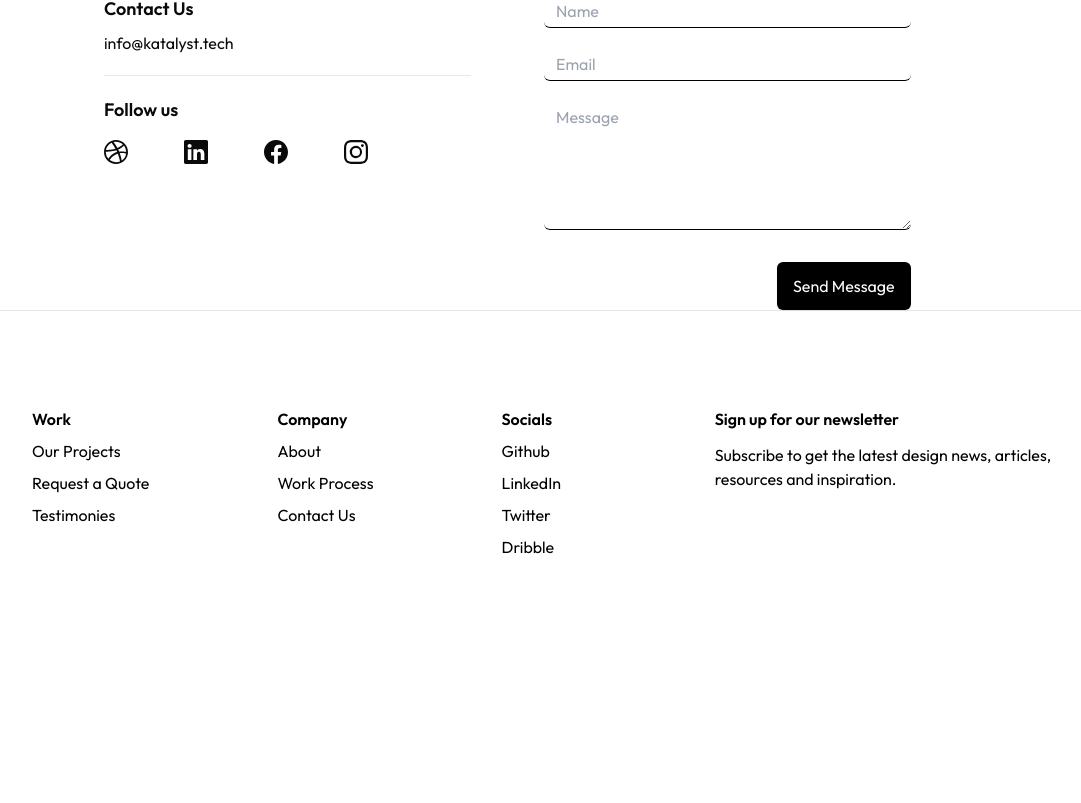
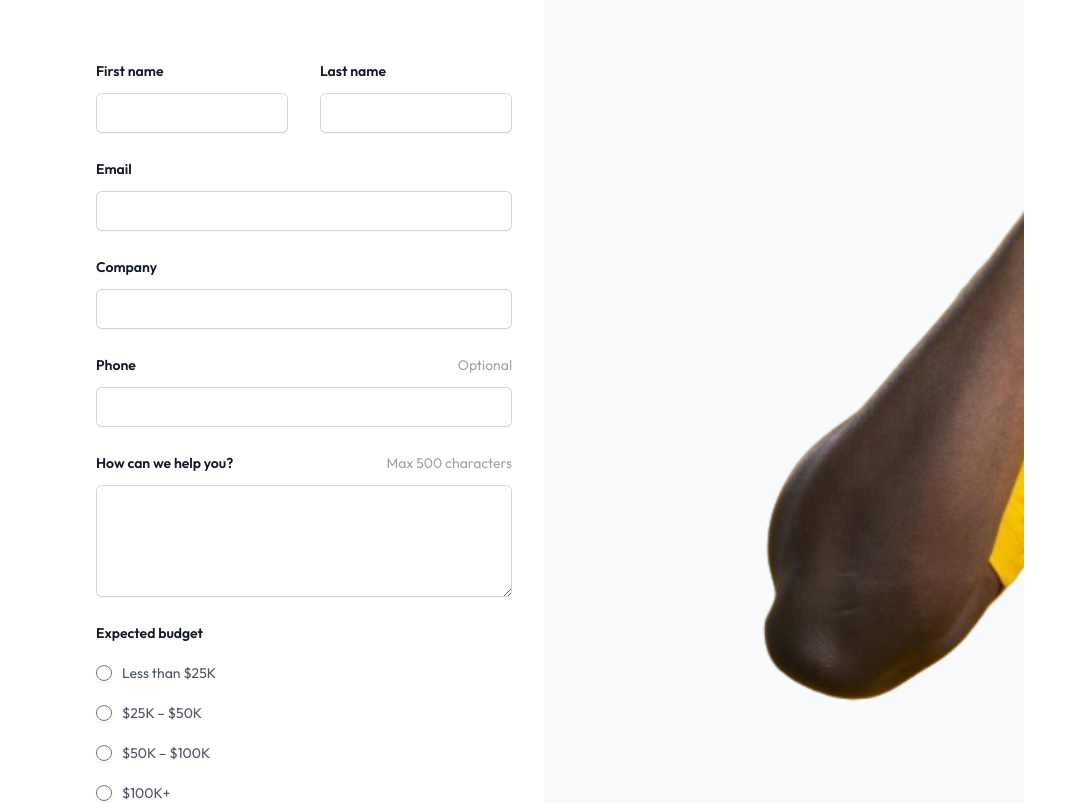
Before and after one commit to Katalyst33/landing, a Next.js app: page /contact in a window 1280 px wide. Shown: the part 418-1221 px from the top of the page, without its empty margins (96-1177 px from the left). Before the commit the page ends 1073 px from the top, so only its background shows below. Built offline with nearby package versions, Linux system fonts and the light colour scheme.

Commit message:
contact page
added images

```diff
--- a/app/contact/page.jsx
+++ b/app/contact/page.jsx
@@ -4,66 +4,210 @@ import {
   BsInstagram,
   BsLinkedin,
 } from 'react-icons/bs';
+import Image from 'next/image';
 
 export default function about() {
   return (
     <main>
-      <section className=" container mx-auto">
-        <div className="lg:w-3/6">
-          <p className="mb-2">Contact us</p>
-          <p className="text-4xl font-semibold">Let’s Build Something</p>
-          <p className="mt-3 text-lg text-gray-700">
-            Don’t be shy, say hello! Ready to change the world with your project
-            or have questions
-          </p>
+      <div className="relative bg-white">
+        <div className="lg:absolute lg:inset-0 lg:left-1/2">
+          <Image
+            width={5000}
+            priority={true}
+            height={5000}
+            src="/image/contact/contact.png"
+            alt=""
+            className="h-64 w-full bg-gray-50 object-cover sm:h-80 lg:absolute lg:h-full"
+          />
         </div>
-      </section>
-
-      <section className="mt-40 mx-auto w-11/12 lg:flex justify-between">
-        <div className="lg:w-5/12">
-          <div className="mb-5">
-            <p className="mb-2 text-lg font-semibold">Contact Us</p>
-            <div className="flex justify-between">
-              <p>info@katalyst.tech</p>
-            </div>
-          </div>
-
-          <hr className="" />
-
-          <div className="mt-5">
-            <p className="mb-4 text-lg font-semibold">Follow us</p>
-            <div className="flex gap-14 text-2xl">
-              <BsDribbble />
-              <BsLinkedin />
-              <BsFacebook />
-              <BsInstagram />
+        <div className="pb-24 pt-16 sm:pb-32 sm:pt-24 lg:mx-auto lg:grid lg:max-w-7xl lg:grid-cols-2 lg:pt-32">
+          <div className="px-6 lg:px-8">
+            <div className="mx-auto max-w-xl lg:mx-0 lg:max-w-lg">
+              <h2 className="text-3xl font-bold tracking-tight text-gray-900">
+                Let's work together
+              </h2>
+              <p className="mt-2 text-lg leading-8 text-gray-600">
+                Have a question about our services or need assistance with your
+                project? Don't hesitate to reach out to us! Our team of
+                experienced professionals is here to help you.
+              </p>
+              <form action="#" method="POST" className="mt-16">
+                <div className="grid grid-cols-1 gap-x-8 gap-y-6 sm:grid-cols-2">
+                  <div>
+                    <label
+                      htmlFor="first-name"
+                      className="block text-sm font-semibold leading-6 text-gray-900"
+                    >
+                      First name
+                    </label>
+                    <div className="mt-2.5">
+                      <input
+                        type="text"
+                        name="first-name"
+                        id="first-name"
+                        autoComplete="given-name"
+                        className="block w-full rounded-md border-0 px-3.5 py-2 text-gray-900 shadow-sm ring-1 ring-inset ring-gray-300 placeholder:text-gray-400 focus:ring-2 focus:ring-inset focus:ring-indigo-600 sm:text-sm sm:leading-6"
+                      />
+                    </div>
+                  </div>
+                  <div>
+                    <label
+                      htmlFor="last-name"
+                      className="block text-sm font-semibold leading-6 text-gray-900"
+                    >
+                      Last name
+                    </label>
+                    <div className="mt-2.5">
+                      <input
+                        type="text"
+                        name="last-name"
+                        id="last-name"
+                        autoComplete="family-name"
+                        className="block w-full rounded-md border-0 px-3.5 py-2 text-gray-900 shadow-sm ring-1 ring-inset ring-gray-300 placeholder:text-gray-400 focus:ring-2 focus:ring-inset focus:ring-indigo-600 sm:text-sm sm:leading-6"
+                      />
+                    </div>
+                  </div>
+                  <div className="sm:col-span-2">
+                    <label
+                      htmlFor="email"
+                      className="block text-sm font-semibold leading-6 text-gray-900"
+                    >
+                      Email
+                    </label>
+                    <div className="mt-2.5">
+                      <input
+                        id="email"
+                        name="email"
+                        type="email"
+                        autoComplete="email"
+                        className="block w-full rounded-md border-0 px-3.5 py-2 text-gray-900 shadow-sm ring-1 ring-inset ring-gray-300 placeholder:text-gray-400 focus:ring-2 focus:ring-inset focus:ring-indigo-600 sm:text-sm sm:leading-6"
+                      />
+                    </div>
+                  </div>
+                  <div className="sm:col-span-2">
+                    <label
+                      htmlFor="company"
+                      className="block text-sm font-semibold leading-6 text-gray-900"
+                    >
+                      Company
+                    </label>
+                    <div className="mt-2.5">
+                      <input
+                        type="text"
+                        name="company"
+                        id="company"
+                        autoComplete="organization"
+                        className="block w-full rounded-md border-0 px-3.5 py-2 text-gray-900 shadow-sm ring-1 ring-inset ring-gray-300 placeholder:text-gray-400 focus:ring-2 focus:ring-inset focus:ring-indigo-600 sm:text-sm sm:leading-6"
+                      />
+                    </div>
+                  </div>
+                  <div className="sm:col-span-2">
+                    <div className="flex justify-between text-sm leading-6">
+                      <label
+                        htmlFor="phone"
+                        className="block font-semibold text-gray-900"
+                      >
+                        Phone
+                      </label>
+                      <p id="phone-description" className="text-gray-400">
+                        Optional
+                      </p>
+                    </div>
+                    <div className="mt-2.5">
+                      <input
+                        type="tel"
+                        name="phone"
+                        id="phone"
+                        autoComplete="tel"
+                        aria-describedby="phone-description"
+                        className="block w-full rounded-md border-0 px-3.5 py-2 text-gray-900 shadow-sm ring-1 ring-inset ring-gray-300 placeholder:text-gray-400 focus:ring-2 focus:ring-inset focus:ring-indigo-600 sm:text-sm sm:leading-6"
+                      />
+                    </div>
+                  </div>
+                  <div className="sm:col-span-2">
+                    <div className="flex justify-between text-sm leading-6">
+                      <label
+                        htmlFor="message"
+                        className="block text-sm font-semibold leading-6 text-gray-900"
+                      >
+                        How can we help you?
+                      </label>
+                      <p id="message-description" className="text-gray-400">
+                        Max 500 characters
+                      </p>
+                    </div>
+                    <div className="mt-2.5">
+                      <textarea
+                        id="message"
+                        name="message"
+                        rows={4}
+                        aria-describedby="message-description"
+                        className="block w-full rounded-md border-0 px-3.5 py-2 text-gray-900 shadow-sm ring-1 ring-inset ring-gray-300 placeholder:text-gray-400 focus:ring-2 focus:ring-inset focus:ring-indigo-600 sm:text-sm sm:leading-6"
+                        defaultValue={''}
+                      />
+                    </div>
+                  </div>
+                  <fieldset className="sm:col-span-2">
+                    <legend className="block text-sm font-semibold leading-6 text-gray-900">
+                      Expected budget
+                    </legend>
+                    <div className="mt-4 space-y-4 text-sm leading-6 text-gray-600">
+                      <div className="flex gap-x-2.5">
+                        <input
+                          id="budget-under-25k"
+                          name="budget"
+                          defaultValue="under_25k"
+                          type="radio"
+                          className="mt-1 h-4 w-4 border-gray-300 text-indigo-600 shadow-sm focus:ring-indigo-600"
+                        />
+                        <label htmlFor="budget-under-25k">Less than $25K</label>
+                      </div>
+                      <div className="flex gap-x-2.5">
+                        <input
+                          id="budget-25k-50k"
+                          name="budget"
+                          defaultValue="25k-50k"
+                          type="radio"
+                          className="mt-1 h-4 w-4 border-gray-300 text-indigo-600 shadow-sm focus:ring-indigo-600"
+                        />
+                        <label htmlFor="budget-25k-50k">$25K – $50K</label>
+                      </div>
+                      <div className="flex gap-x-2.5">
+                        <input
+                          id="budget-50k-100k"
+                          name="budget"
+                          defaultValue="50k-100k"
+                          type="radio"
+                          className="mt-1 h-4 w-4 border-gray-300 text-indigo-600 shadow-sm focus:ring-indigo-600"
+                        />
+                        <label htmlFor="budget-50k-100k">$50K – $100K</label>
+                      </div>
+                      <div className="flex gap-x-2.5">
+                        <input
+                          id="budget-over-100k"
+                          name="budget"
+                          defaultValue="over_100k"
+                          type="radio"
+                          className="mt-1 h-4 w-4 border-gray-300 text-indigo-600 shadow-sm focus:ring-indigo-600"
+                        />
+                        <label htmlFor="budget-over-100k">$100K+</label>
+                      </div>
+                    </div>
+                  </fieldset>
+                </div>
+                <div className="mt-10 flex justify-end border-t border-gray-900/10 pt-8">
+                  <button
+                    type="submit"
+                    className="rounded-md bg-indigo-600 px-3.5 py-2.5 text-center text-sm font-semibold text-white shadow-sm hover:bg-indigo-500 focus-visible:outline focus-visible:outline-2 focus-visible:outline-offset-2 focus-visible:outline-indigo-600"
+                  >
+                    Send message
+                  </button>
+                </div>
+              </form>
             </div>
           </div>
         </div>
-
-        <div className="mt-20 lg:mt-0 lg:w-5/12 mx-auto flex flex-col items-center">
-          <div className="w-full justify-between items-center">
-            <input
-              placeholder="Name"
-              className="border-b border-black px-3 py-1 w-full mb-5 rounded-md  placeholder:text-gray-400 outline-none"
-            />
-            <input
-              placeholder="Email"
-              className="border-b border-black px-3 py-1 w-full mb-5 lg:mb-0 rounded-md placeholder:text-gray-400 outline-none"
-            />
-          </div>
-          <textarea
-            className="w-full px-3 py-1 border-b border-black mt-2 lg:mt-5 rounded-md  placeholder:text-gray-400 outline-none"
-            placeholder="Message"
-            rows={5}
-          />
-          <div className="w-full flex justify-end mt-8">
-            <button className="bg-black text-white px-4 hover:bg-gray-900 py-3 rounded-md shadow-sm">
-              Send Message
-            </button>
-          </div>
-        </div>
-      </section>
+      </div>
     </main>
   );
 }
```
Also changed, not shown: public/image/contact/contact.png (added).
